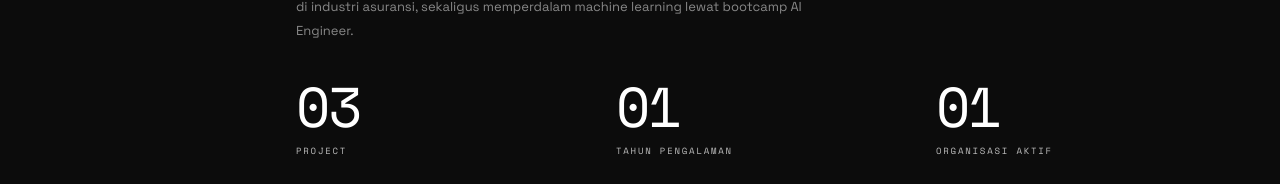
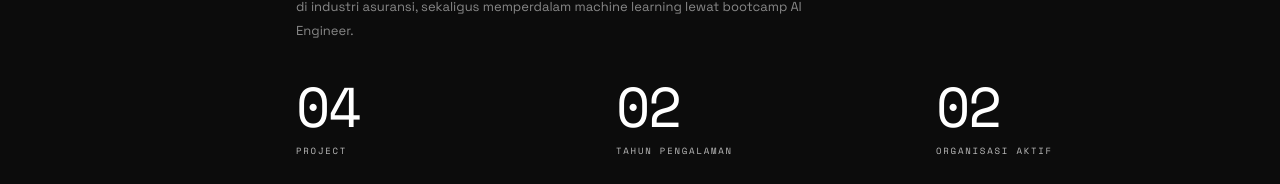
Before and after one commit to malikraihan-dev/testing, a Next.js app: page / in a window 1280 px wide. Shown: the part 1938-2122 px from the top of the page. Built offline with nearby package versions, Linux system fonts and the light colour scheme.

Commit message:
About.tsx : Project, tahun pengalaman

```diff
--- a/components/About.tsx
+++ b/components/About.tsx
@@ -11,9 +11,9 @@ const skills = [
 ];
 
 const stats = [
-  { label: "Project", target: 3 },
-  { label: "Tahun Pengalaman", target: 1 },
-  { label: "Organisasi Aktif", target: 1 },
+  { label: "Project", target: 4 },
+  { label: "Tahun Pengalaman", target: 2 },
+  { label: "Organisasi Aktif", target: 2 },
 ];
 
 function easeOutCubic(value: number) {
```
